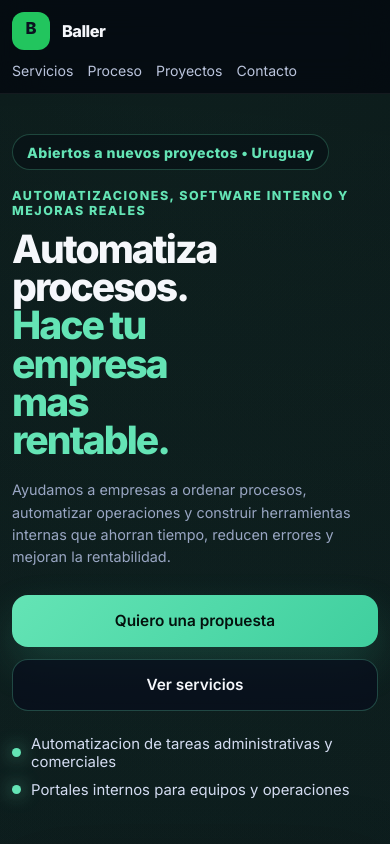
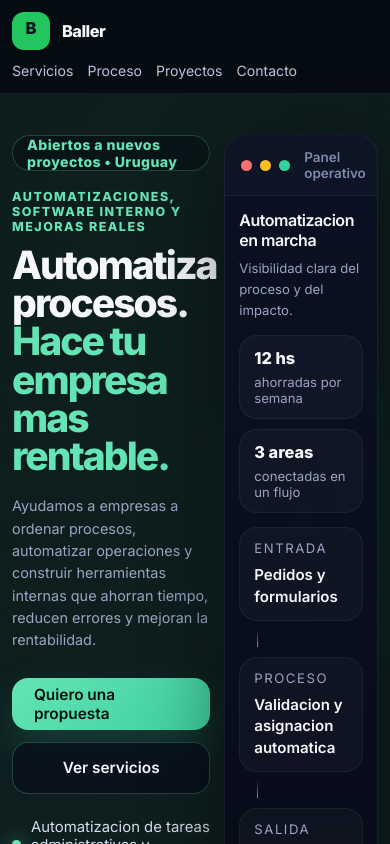
Before and after one commit to JoaquinKarawacki/baller-landing, a React (Vite) app: page / in a window 390 px wide. Shown: the top 844 px of the page. Built offline with nearby package versions, Linux system fonts and the light colour scheme.

Commit message:
Responsive fix

```diff
--- a/src/App.css
+++ b/src/App.css
@@ -989,6 +989,16 @@ a {
     padding-top: 40px;
   }
 
+  .hero__grid {
+    grid-template-columns: minmax(0, 1fr) minmax(140px, 42%);
+    align-items: start;
+    gap: 14px;
+  }
+
+  .hero__content {
+    min-width: 0;
+  }
+
   .eyebrow-pill {
     min-height: 36px;
     padding: 0 14px;
@@ -1009,12 +1019,14 @@ a {
   .hero__lead {
     font-size: 0.9rem;
     line-height: 1.55;
+    max-width: none;
   }
 
   .hero__panel {
     display: flex;
     min-height: auto;
-    margin-top: 8px;
+    margin-top: 0;
+    align-self: start;
     justify-content: flex-start;
   }
 
@@ -1069,6 +1081,11 @@ a {
 
   .metric-card strong {
     font-size: 1.02rem;
+  }
+
+  .showcase-card__metrics {
+    grid-template-columns: 1fr;
+    gap: 10px;
   }
 
   .showcase-flow {
```
